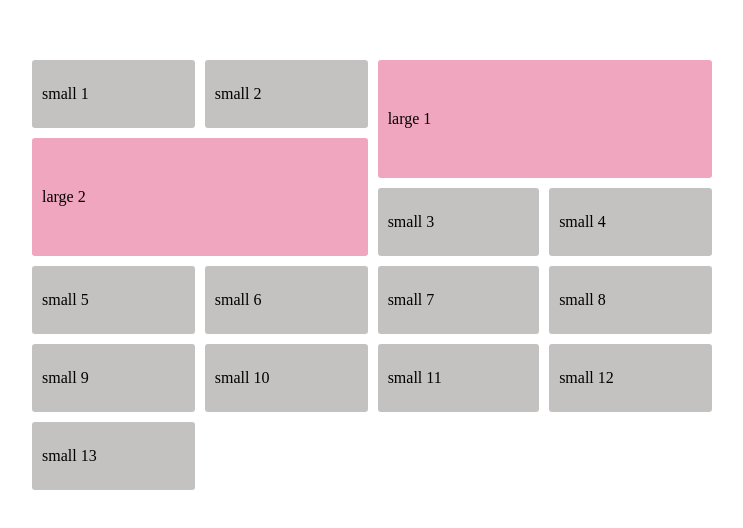
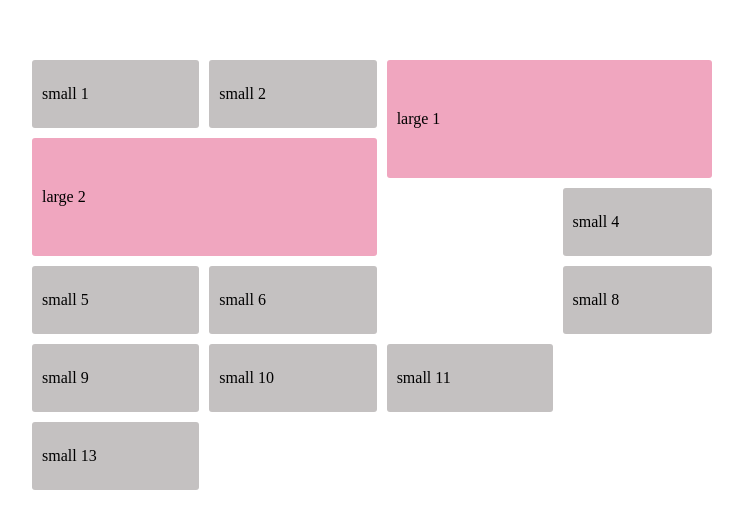
Before and after one commit to unstoppablesoni/merntraining, a plain HTML site: page grid design ui/griddesign.html in a window 1280 px wide. Shown: the whole page, without its empty margins (268-1011 px from the left). Drawn offline with Linux system fonts and the light colour scheme.

Commit message:
grid design ui structure

```diff
--- a/grid design ui/griddesign.html
+++ b/grid design ui/griddesign.html
@@ -24,20 +24,20 @@
         <tr>
             <!-- <td></td>
             <td></td> -->
-            <td>small 3</td>
+            <td rowspan="2" style="background: none;"></td>
             <td>small 4</td>
         </tr>
         <tr>
             <td>small 5</td>
             <td>small 6</td>
-            <td>small 7</td>
+            <!-- <td>small 7</td> -->
             <td>small 8</td>
         </tr>
         <tr>
             <td>small 9</td>
             <td>small 10</td>
             <td>small 11</td>
-            <td>small 12</td>
+            <td style="background: none;"></td>
         </tr>
         <td>small 13</td>
     </table>
```
